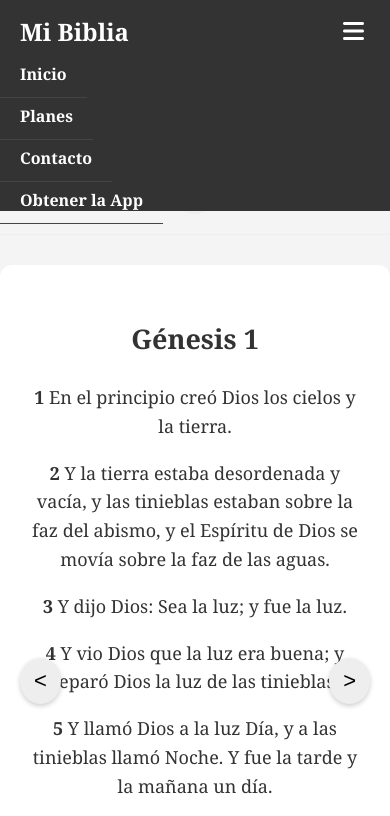
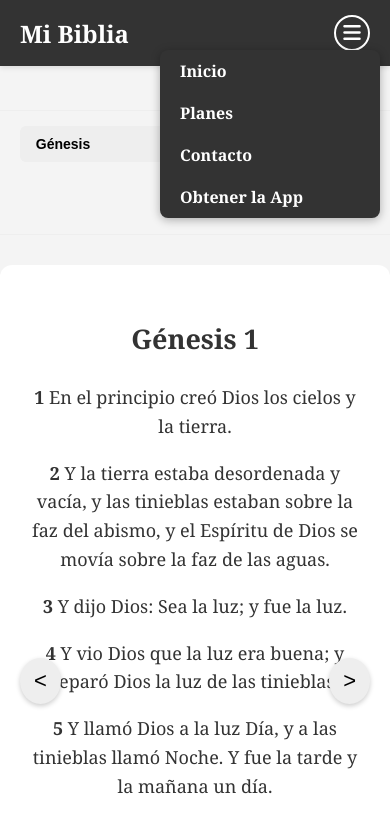
Before and after one commit to CirceHathaway/biblia.digital, a plain HTML site: page index.html in a window 390 px wide. Both pictures are taken after a click on the button 353 px from the left and 31 px from the top of the page. Shown: the top 816 px of the page. Drawn offline with Linux system fonts and the light colour scheme.

Commit message:
cambio en la hamburguesa

```diff
--- a/css/styles.css
+++ b/css/styles.css
@@ -34,11 +34,22 @@ header {
 
 .menu-toggle {
   display: none;
-  font-size: 24px;
+  width: 36px;
+  height: 36px;
+  border-radius: 50%;
+  border: 2px solid #fff;
   background: none;
-  border: none;
   cursor: pointer;
-  color: #ffffff;
+  align-items: center;
+  justify-content: center;
+  padding: 0;
+  font-size: 0;
+  position: relative;
+}
+
+.menu-toggle i {
+  color: #fff;
+  font-size: 20px;
 }
 
 .menu-items {
@@ -56,14 +67,14 @@ header {
   transition: color 0.3s, text-decoration 0.3s;
 }
 
-.menu-items a:hover , h1 a:hover {
+.menu-items a:hover, h1 a:hover {
   color: #ff0404;
   text-decoration: underline;
 }
 
 @media (max-width: 768px) {
   .menu-toggle {
-    display: block;
+    display: flex;
   }
 
   .menu-items {
@@ -71,10 +82,13 @@ header {
     flex-direction: column;
     background-color: #333;
     position: absolute;
-    top: 100%;
-    left: 0;
-    width: 100vw;
+    top: 50px;
+    right: 10px;
+    width: 220px;
     z-index: 999;
+    border-radius: 8px;
+    box-shadow: 0 2px 10px rgba(0,0,0,0.3);
+    padding: 10px 0;
   }
 
   .menu-items.show {
@@ -82,9 +96,7 @@ header {
   }
 
   .menu-items a {
-    padding: 12px 20px;
-    color: #fff;
-    border-bottom: 1px solid #444;
+    padding: 10px 20px;
   }
 }
 
```
